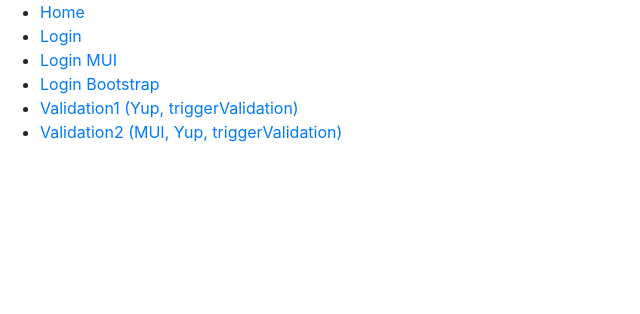
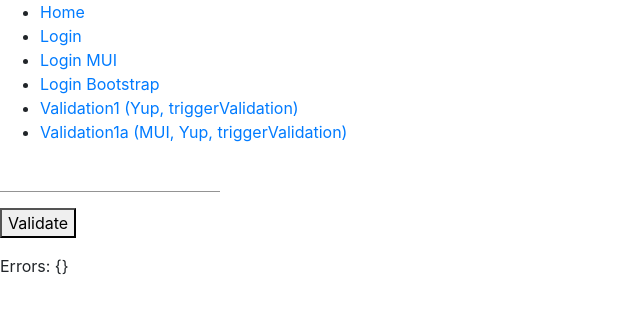
Before and after one commit to metamn/react-hook-form-test, a React (Create React App) app: page /validation1a in a window 1280 px wide. Shown: the top 314 px of the page, without its empty margins (0-640 px from the left). Built offline with nearby package versions, Linux system fonts and the light colour scheme.

Commit message:
Working on validation

```diff
--- a/src/App.js
+++ b/src/App.js
@@ -5,6 +5,7 @@
 import LoginMUI from "./components/LoginMUI";
 import LoginBootstrap from "./components/LoginBootstrap";
 import Validation1 from "./components/Validation1";
+import Validation1a from "./components/Validation1a";
 import Validation2 from "./components/Validation2";
 
 const App = () => {
@@ -27,8 +28,8 @@
           <Link to="/validation1">Validation1 (Yup, triggerValidation)</Link>
         </li>
         <li>
-          <Link to="/validation2">
-            Validation2 (MUI, Yup, triggerValidation)
+          <Link to="/validation1a">
+            Validation1a (MUI, Yup, triggerValidation)
           </Link>
         </li>
       </ul>
@@ -45,8 +46,8 @@
         <Route path="/validation1">
           <Validation1 />
         </Route>
-        <Route path="/validation2">
-          <Validation2 />
+        <Route path="/validation1a">
+          <Validation1a />
         </Route>
         <Route path="/"></Route>
       </Switch>
--- /dev/null
+++ b/src/components/Validation1a/Validation1a.js
@@ -0,0 +1,55 @@
+import React from "react";
+import PropTypes from "prop-types";
+
+import { useForm } from "react-hook-form";
+import * as yup from "yup";
+
+import TextField from "@material-ui/core/TextField";
+
+/**
+ * Defines the prop types
+ */
+const propTypes = {};
+
+/**
+ * Defines the default props
+ */
+const defaultProps = {};
+
+/**
+ * Displays the component
+ */
+const Validation1a = props => {
+  yup.setLocale({
+    number: "It must be a number"
+  });
+
+  const validationSchema = yup.object().shape({
+    input: yup.number().required()
+  });
+
+  const { errors, register, triggerValidation } = useForm({
+    validationSchema
+  });
+
+  return (
+    <div className="Validation1a">
+      <p>
+        <TextField name="input" ref={register} />
+      </p>
+      <p>
+        <button onClick={() => triggerValidation("input")}>Validate</button>
+      </p>
+      <p>Errors: {JSON.stringify(errors)}</p>
+    </div>
+  );
+};
+
+Validation1a.propTypes = propTypes;
+Validation1a.defaultProps = defaultProps;
+
+export default Validation1a;
+export {
+  propTypes as Validation1aPropTypes,
+  defaultProps as Validation1aDefaultProps
+};
--- /dev/null
+++ b/src/components/Validation1a/Validation1a.md
@@ -0,0 +1 @@
+## Validation1a
--- /dev/null
+++ b/src/components/Validation1a/index.js
@@ -0,0 +1,5 @@
+export {
+  default,
+  Validation1aPropTypes,
+  Validation1aDefaultProps
+} from "./Validation1a";
```
Also changed, not shown: 2 other files (tests, documents, lock files or other folders).
